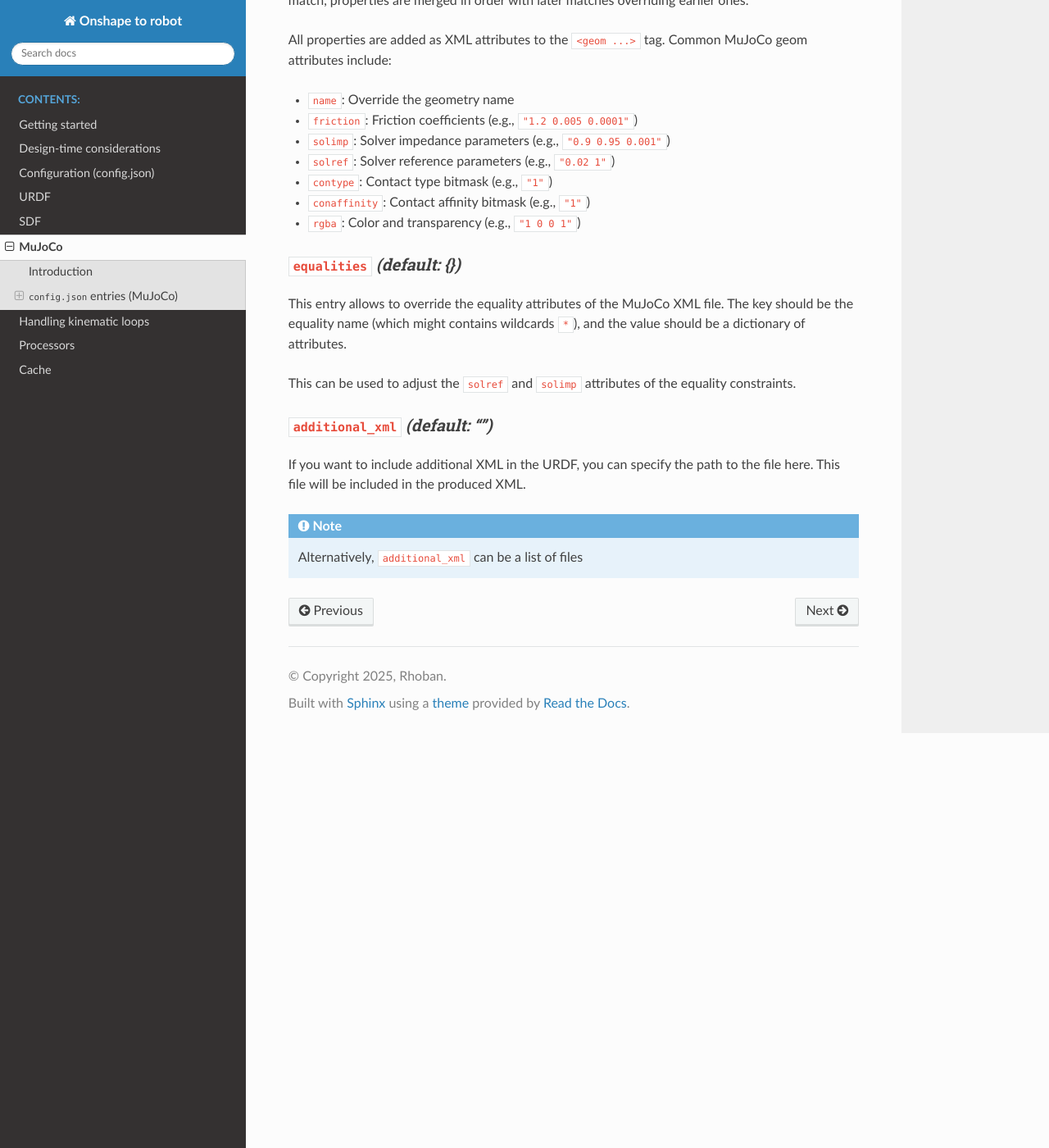
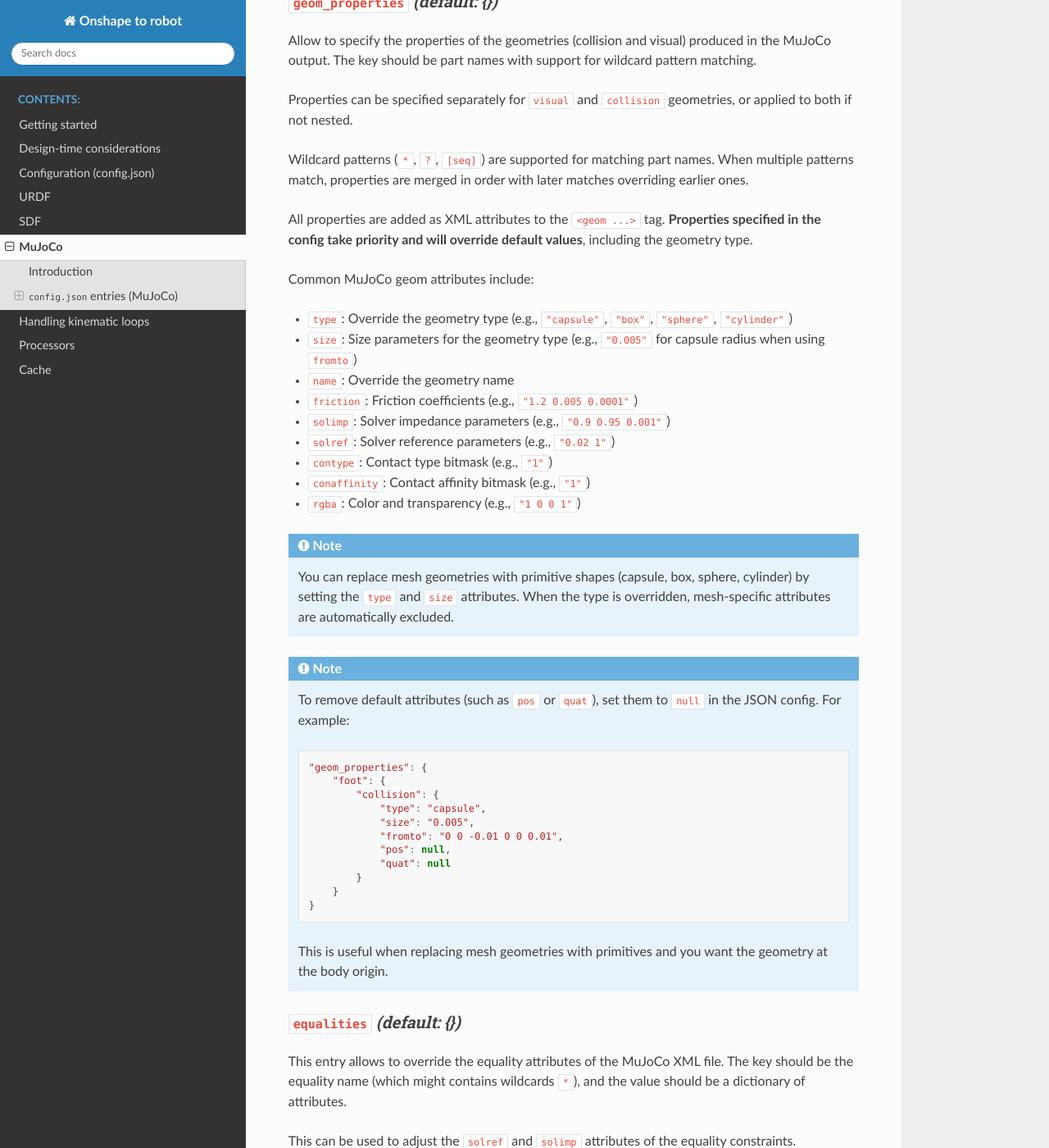
Before and after one commit to Rhoban/onshape-to-robot, a Sphinx documentation site: the page built from docs/source/exporter_mujoco.rst, in a window 1280 px wide and 1400 px high, scrolled down 2384 px. Shown: the whole window at 82% size. Built offline with Sphinx 7.4.7 and the Read the Docs theme 3.1.0, drawn with Linux system fonts in a browser that asks for light colours; some of the changed text lies outside the part shown.

Commit message:
Allow geom_properties to override geometry type and remove attributes
This change enables users to:
- Override geometry types (e.g., replace mesh with capsule)
- Remove default attributes by setting them to null in config
- Have config properties take priority over defaults

```diff
--- a/docs/source/exporter_mujoco.rst
+++ b/docs/source/exporter_mujoco.rst
@@ -55,11 +55,24 @@ Here is an example of complete ``config.json`` file, with details below:
 
         // Override geometry properties (default: {})
         "geom_properties": {
-            // Set properties for specific links using pattern matching
+            // Replace mesh collision with capsule geometry at body origin
             "foot": {
                 "collision": {
-                    "name": "left_foot_collision",
+                    "type": "capsule",
+                    "size": "0.005",
+                    "fromto": "0 0 -0.01 0 0 0.01",
+                    "pos": null,
+                    "quat": null,
                     "friction": "1.2 0.005 0.0001"
+                }
+            },
+            "foot_2": {
+                "collision": {
+                    "type": "capsule",
+                    "size": "0.005",
+                    "fromto": "0 0 -0.01 0 0 0.01",
+                    "pos": null,
+                    "quat": null
                 }
             },
             // Wildcard patterns are supported
@@ -117,8 +130,12 @@ Properties can be specified separately for ``visual`` and ``collision`` geometri
 
 Wildcard patterns (``*``, ``?``, ``[seq]``) are supported for matching part names. When multiple patterns match, properties are merged in order with later matches overriding earlier ones.
 
-All properties are added as XML attributes to the ``<geom ...>`` tag. Common MuJoCo geom attributes include:
+All properties are added as XML attributes to the ``<geom ...>`` tag. **Properties specified in the config take priority and will override default values**, including the geometry type.
 
+Common MuJoCo geom attributes include:
+
+* ``type``: Override the geometry type (e.g., ``"capsule"``, ``"box"``, ``"sphere"``, ``"cylinder"``)
+* ``size``: Size parameters for the geometry type (e.g., ``"0.005"`` for capsule radius when using ``fromto``)
 * ``name``: Override the geometry name
 * ``friction``: Friction coefficients (e.g., ``"1.2 0.005 0.0001"``)
 * ``solimp``: Solver impedance parameters (e.g., ``"0.9 0.95 0.001"``)
@@ -126,6 +143,30 @@ All properties are added as XML attributes to the ``<geom ...>`` tag. Common MuJ
 * ``contype``: Contact type bitmask (e.g., ``"1"``)
 * ``conaffinity``: Contact affinity bitmask (e.g., ``"1"``)
 * ``rgba``: Color and transparency (e.g., ``"1 0 0 1"``)
+
+.. note::
+
+    You can replace mesh geometries with primitive shapes (capsule, box, sphere, cylinder) by setting the ``type`` and ``size`` attributes. When the type is overridden, mesh-specific attributes are automatically excluded.
+
+.. note::
+
+    To remove default attributes (such as ``pos`` or ``quat``), set them to ``null`` in the JSON config. For example:
+
+    .. code-block:: javascript
+
+        "geom_properties": {
+            "foot": {
+                "collision": {
+                    "type": "capsule",
+                    "size": "0.005",
+                    "fromto": "0 0 -0.01 0 0 0.01",
+                    "pos": null,
+                    "quat": null
+                }
+            }
+        }
+
+    This is useful when replacing mesh geometries with primitives and you want the geometry at the body origin.
 
 ``equalities`` *(default: {})*
 ~~~~~~~~~~~~~~~~~~~~~~~~~~~~~~
```
Also changed, not shown: 1 other file.
